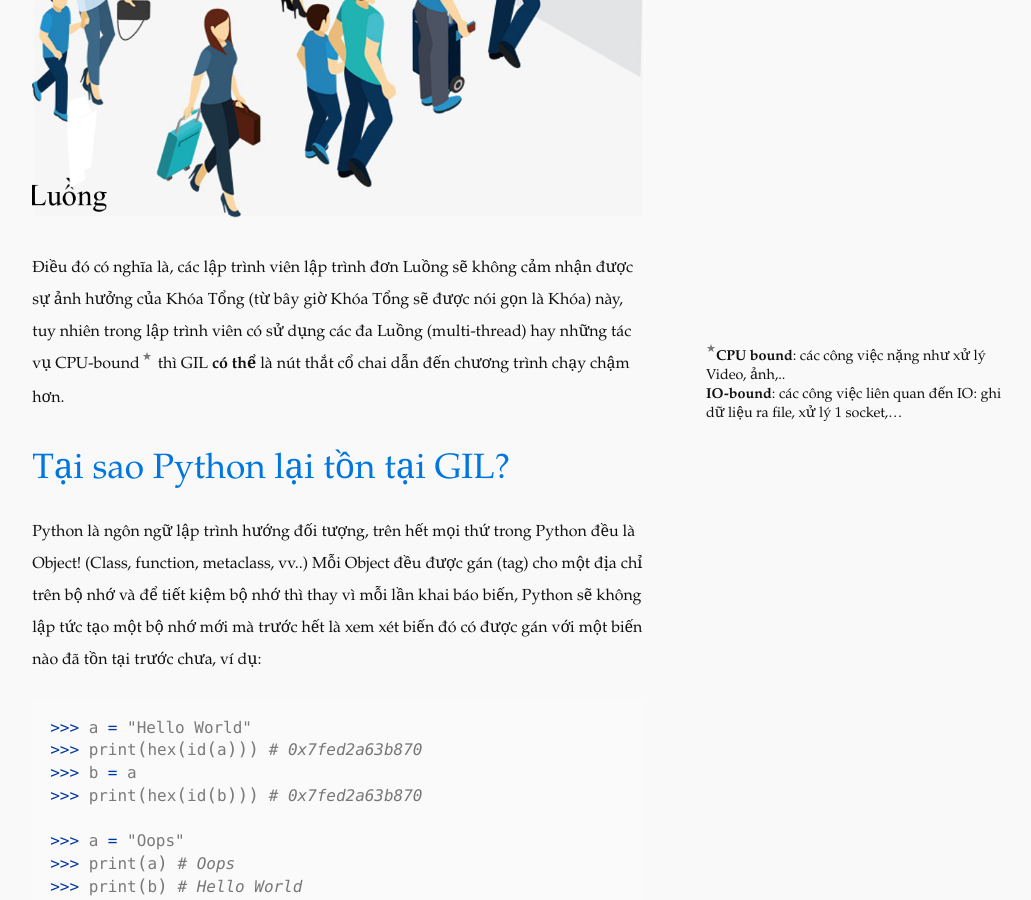
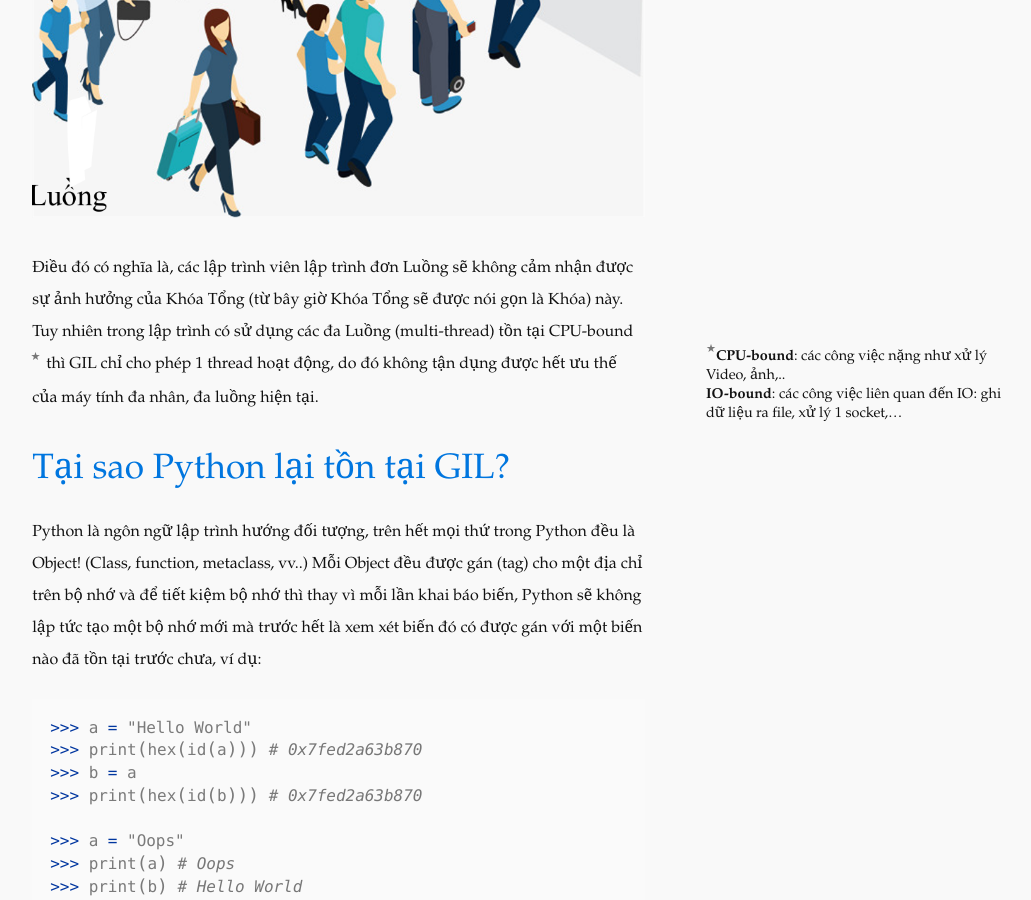
Before and after one commit to doanguyen/doanguyen.github.io, a Jekyll site: the page built from _posts/2018-09-29-python-gil.md, in a window 1280 px wide and 900 px high, scrolled down 796 px. Shown: the whole window, without its empty margins (131-1162 px from the left). Built offline with Jekyll 4.4.1, drawn with Linux system fonts in a browser that asks for light colours; some web fonts are replaced; comment, search, counter and statistics services are not loaded.

Commit message:
FIx misunderstand about IO/CPU bound

```diff
--- a/_posts/2018-09-29-python-gil.md
+++ b/_posts/2018-09-29-python-gil.md
@@ -11,15 +11,12 @@
 
 ![](images/queue.png)
 
-Điều đó có nghĩa là, các lập trình viên lập trình đơn Luồng sẽ không cảm nhận được sự ảnh hưởng của Khóa Tổng (từ bây giờ Khóa Tổng sẽ được nói gọn là Khóa) này,
-tuy nhiên trong lập trình viên có sử dụng các đa Luồng (multi-thread) hay những tác vụ
-CPU-bound
+Điều đó có nghĩa là, các lập trình viên lập trình đơn Luồng sẽ không cảm nhận được sự ảnh hưởng của Khóa Tổng (từ bây giờ Khóa Tổng sẽ được nói gọn là Khóa) này. Tuy nhiên trong lập trình có sử dụng các đa Luồng (multi-thread) tồn tại CPU-bound
 <label for="sn-extensive-use-of-sidenotes" class="margin-toggle sidenote-number"></label><input type="checkbox" id="sn-extensive-use-of-sidenotes" class="margin-toggle"/>
-<span class="sidenote"><b>CPU bound</b>: các công việc nặng như xử lý Video, ảnh,.. <br />
+<span class="sidenote"><b>CPU-bound</b>: các công việc nặng như xử lý Video, ảnh,.. <br />
 <b>IO-bound</b>: các công việc liên quan đến IO: ghi dữ liệu ra file, xử lý 1 socket,...
 </span>
-thì GIL **có thể** là nút thắt cổ chai dẫn đến chương trình chạy chậm hơn.
-
+thì GIL chỉ cho phép 1 thread hoạt động, do đó không tận dụng được hết ưu thế của máy tính đa nhân, đa luồng hiện tại.
 
 ## Tại sao Python lại tồn tại GIL?
 
```
